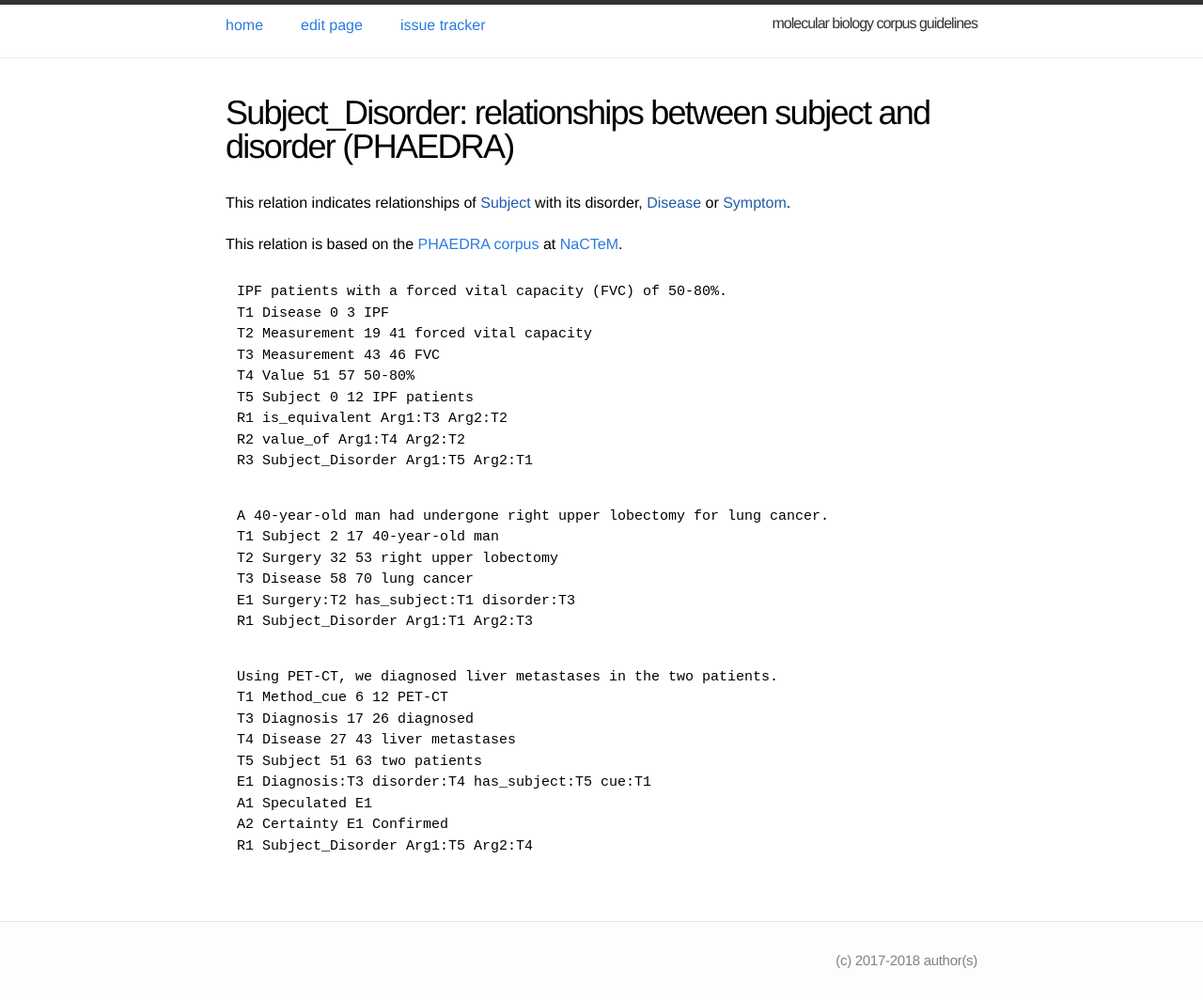
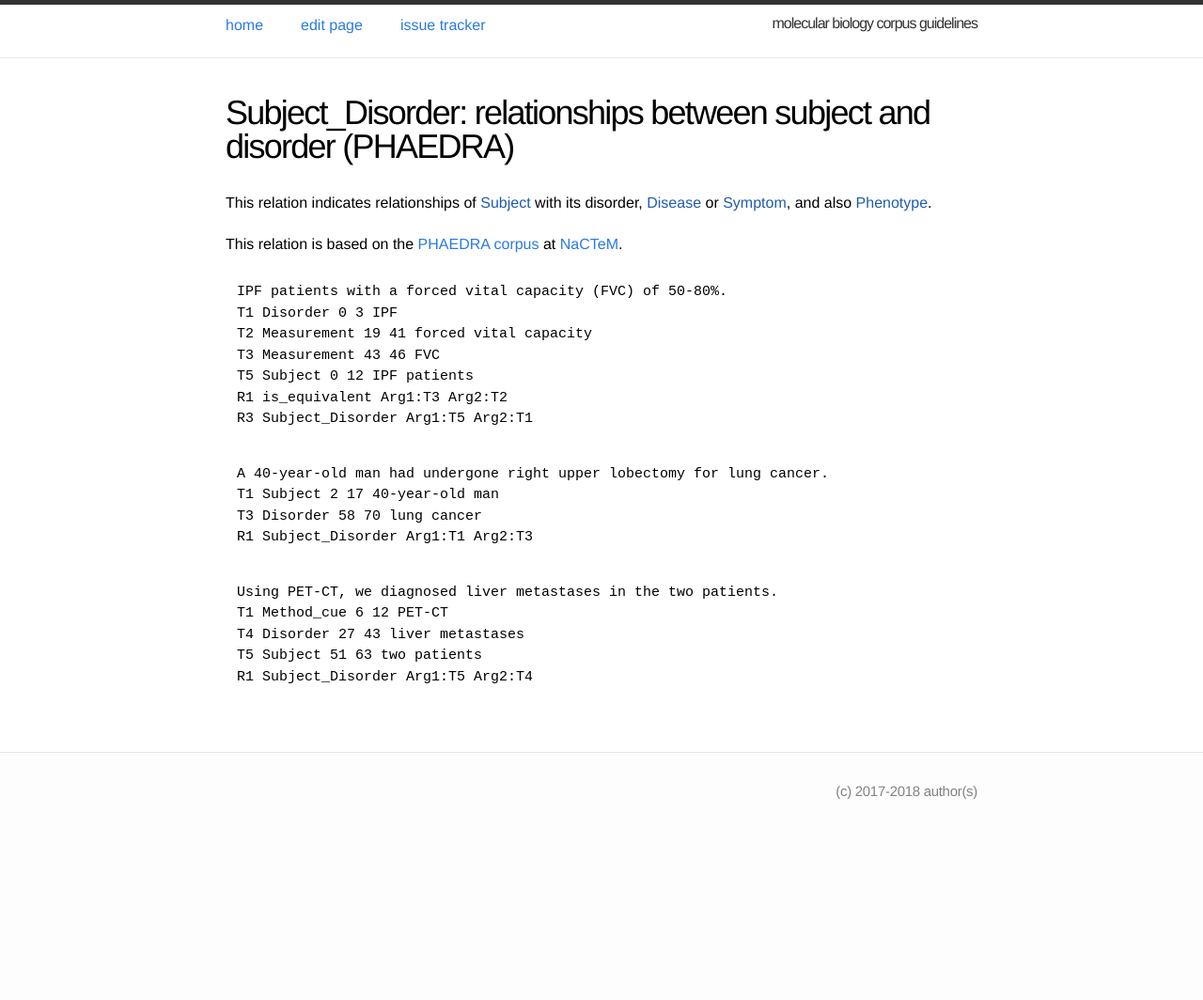
Before and after one commit to ezcatdb/molbiol_lung_corpus-guidelines, a Jekyll site: the page built from _relation/Subject_Disorder.md, in a window 1280 px wide. Shown: the whole page at 94% size. Built offline with Jekyll 4.4.1, drawn with Linux system fonts in a browser that asks for light colours; after the commit the page ends 900 px from its top, so only the background shows below that.

Commit message:
corrected sample sentences for molecular annotation in _relation/Subject_Disorder.md

```diff
--- a/_relation/Subject_Disorder.md
+++ b/_relation/Subject_Disorder.md
@@ -5,39 +5,31 @@ shortdef: "relationships between subject and disorder (PHAEDRA)"
 order: 110
 ---
 
-This relation indicates relationships of [Subject]() with its disorder, [Disease]() or [Symptom]().
+This relation indicates relationships of [Subject]() with its disorder, [Disease]() or [Symptom](), and also [Phenotype]().
 
 This relation is based on the <a href="http://www.nactem.ac.uk/">PHAEDRA corpus</a> at <a href="http://www.nactem.ac.uk/">NaCTeM</a>.
 
 ~~~ ann
 IPF patients with a forced vital capacity (FVC) of 50-80%.
-T1 Disease 0 3 IPF
+T1 Disorder 0 3 IPF
 T2 Measurement 19 41 forced vital capacity
 T3 Measurement 43 46 FVC
-T4 Value 51 57 50-80%
 T5 Subject 0 12 IPF patients
 R1 is_equivalent Arg1:T3 Arg2:T2
-R2 value_of Arg1:T4 Arg2:T2
 R3 Subject_Disorder Arg1:T5 Arg2:T1
 ~~~
 
 ~~~ ann
 A 40-year-old man had undergone right upper lobectomy for lung cancer.
 T1 Subject 2 17 40-year-old man
-T2 Surgery 32 53 right upper lobectomy
-T3 Disease 58 70 lung cancer
-E1 Surgery:T2 has_subject:T1 disorder:T3
+T3 Disorder 58 70 lung cancer
 R1 Subject_Disorder Arg1:T1 Arg2:T3
 ~~~
 
 ~~~ ann
 Using PET-CT, we diagnosed liver metastases in the two patients.
 T1 Method_cue 6 12 PET-CT
-T3 Diagnosis 17 26 diagnosed
-T4 Disease 27 43 liver metastases
+T4 Disorder 27 43 liver metastases
 T5 Subject 51 63 two patients
-E1 Diagnosis:T3 disorder:T4 has_subject:T5 cue:T1
-A1 Speculated E1
-A2 Certainty E1 Confirmed
 R1 Subject_Disorder Arg1:T5 Arg2:T4
 ~~~
```
